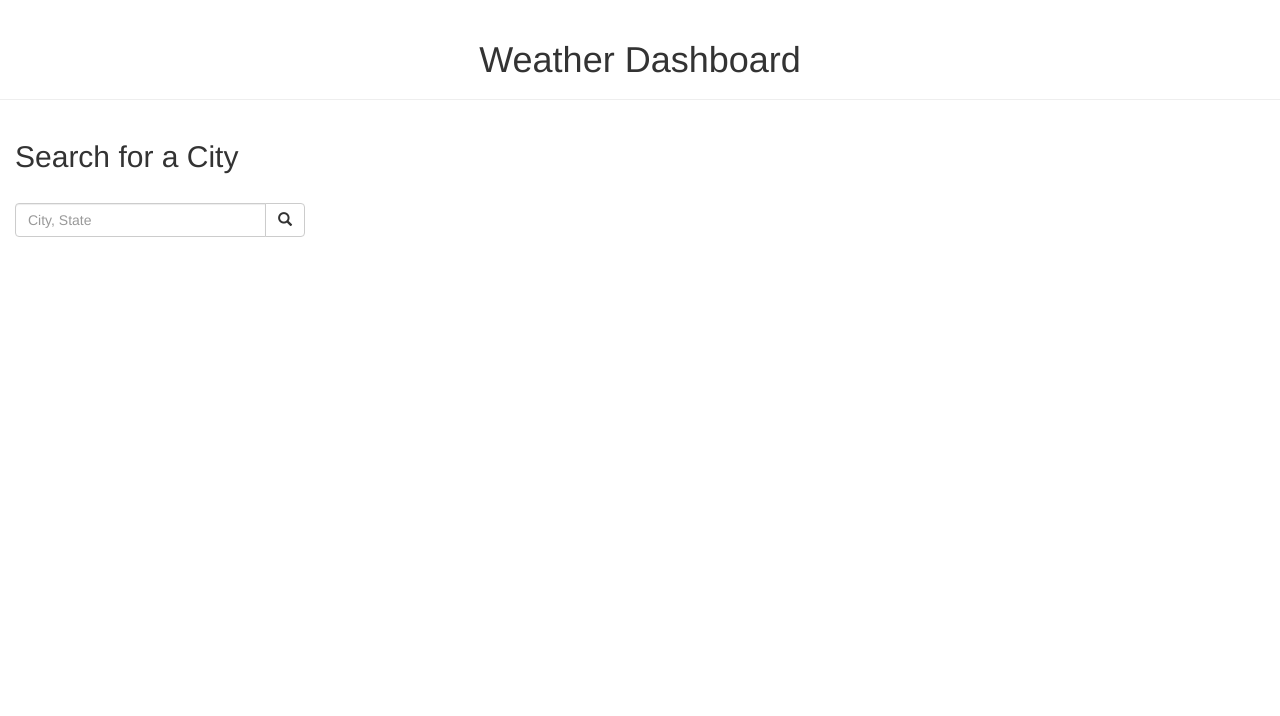
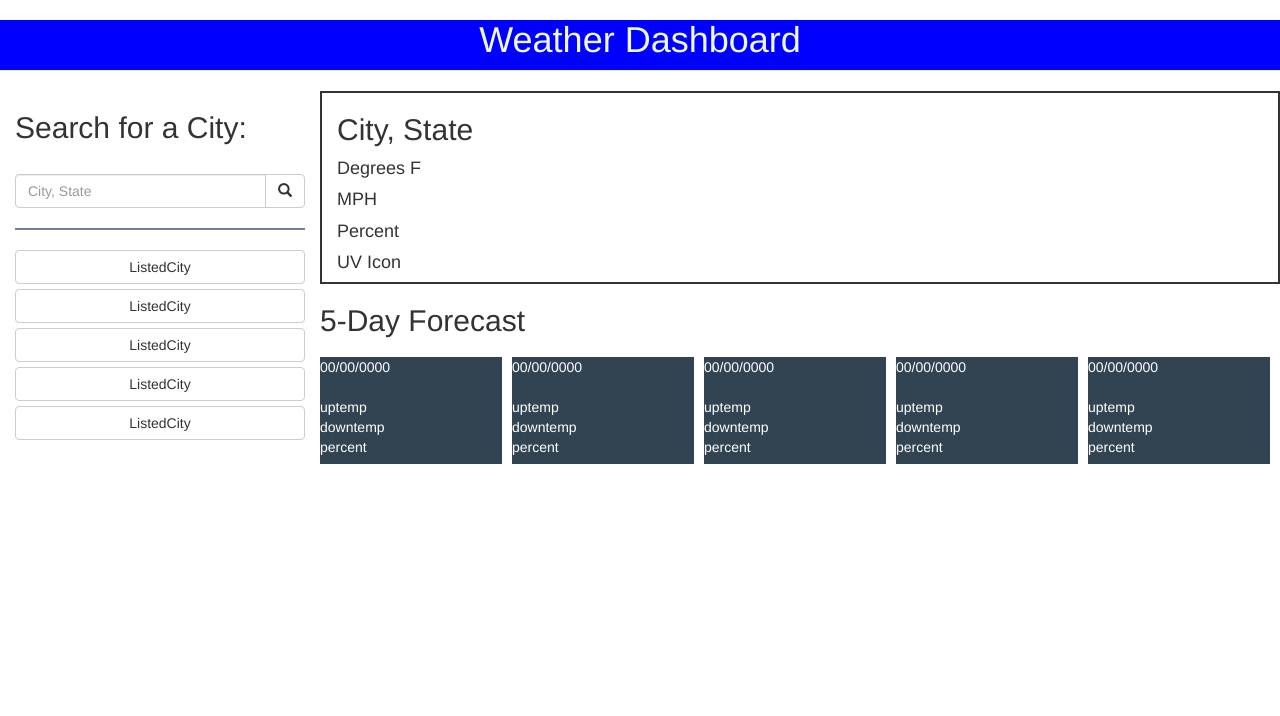
Before and after one commit to LimeRicky84/weatherApp, a plain HTML site: page index.html in a window 1280 px wide. Drawn offline with nearby package versions, Linux system fonts and the light colour scheme.

Commit message:
html and css framework finished

```diff
--- a/assets/script.js
+++ b/assets/script.js
@@ -0,0 +1,7 @@
+const cityEl = document.getElementById("city")
+const tempEl = document.getElementById("temp")
+const windEl = document.getElementById("wind")
+const humidityEl = document.getElementById("humidity")
+const uVindexEl = document.getElementById("index-uv")
+// const cityEl = document.getElementById("city")
+// const cityEl = document.getElementById("city")
--- a/assets/style.css
+++ b/assets/style.css
@@ -0,0 +1,96 @@
+:root {
+    --boxColor: rgb(50, 67, 82);
+}
+
+.page-header {
+    background-color: blue;
+    padding: 0px;
+    margin-top: 0px;
+
+}
+
+h1 {
+    color: aliceblue;
+}
+
+#display {
+  display: grid;
+  grid-template-columns: 1fr;
+  grid-template-rows: 1.2fr 0.6fr 0.6fr 0.6fr 0.6fr;
+  gap: 0px 0px;
+  border: 2px solid;
+  padding-left: 15px;
+  grid-auto-flow: column;
+  grid-template-areas:
+    "sidebar display display"
+    "sidebar forecast forecast"
+    "sidebar . .";
+}
+
+.listed {
+  display: grid;
+  grid-template-columns: 1fr;
+  grid-template-rows: 1fr 1fr 1fr 1fr 1fr 1fr 1fr 1fr 1fr 1fr 1fr 1fr;
+  gap: 5px;
+  grid-auto-flow: column dense;
+}
+
+.heavy {
+  font-size: large;
+}
+
+  .sidebar {
+    grid-area: sidebar;
+
+}
+
+#divide {
+  border-top: 2px solid slategrey;
+}
+
+  .forecast {
+    display: grid;
+    grid-template-columns: 1fr 1fr 1fr 1fr 1fr;
+    grid-template-rows: 0.3fr 1.7fr;
+    gap: 10px 10px;
+    margin-right: 10px;
+    grid-auto-flow: row;
+    grid-template-areas:
+      "head head head head ."
+      "bx1 bx2 bx3 bx4 bx5";
+    grid-area: "forecast";
+}
+
+  .head {
+    grid-area: head;
+}
+
+  .bx1 {
+    grid-area: bx1;
+    background-color: var(--boxColor);
+    color: white;
+}
+
+  .bx2 {
+    grid-area: bx2;
+    background-color: var(--boxColor);
+    color: white;
+}
+
+  .bx3 {
+    grid-area: bx3;
+    background-color: var(--boxColor);
+    color: white;
+}
+
+  .bx4 {
+    grid-area: bx4;
+    background-color: var(--boxColor);
+    color: white;
+}
+
+  .bx5 {
+    grid-area: bx5;
+    background-color: var(--boxColor);
+    color: white;
+}
--- a/index.html
+++ b/index.html
@@ -4,7 +4,7 @@
     <meta charset="UTF-8">
     <meta http-equiv="X-UA-Compatible" content="IE=edge">
     <meta name="viewport" content="width=device-width, initial-scale=1.0">
-    <title>The weather, very peculiar, don't you think?</title>
+    <title>The weather, very peculiar</title>
     <link rel="stylesheet" href="https://maxcdn.bootstrapcdn.com/bootstrap/3.4.1/css/bootstrap.min.css">
   <script src="https://ajax.googleapis.com/ajax/libs/jquery/3.6.0/jquery.min.js"></script>
   <script src="https://maxcdn.bootstrapcdn.com/bootstrap/3.4.1/js/bootstrap.min.js"></script>
@@ -19,7 +19,7 @@
     <div class="container-fluid">
         <div class="row content">
           <div class="col-sm-3 sidenav">
-            <h2>Search for a City</h2>
+            <h2>Search for a City:</h2>
             <ul class="nav nav-pills nav-stacked">
             </ul><br>
             <div class="input-group">
@@ -30,15 +30,62 @@
                 </button>
               </span>
             </div>
+            <hr id ="divide">
+            <div id="city-list" class="listed">
+              <button type="button" class="btn btn-default">ListedCity</button>
+              <button type="button" class="btn btn-default">ListedCity</button>
+              <button type="button" class="btn btn-default">ListedCity</button>
+              <button type="button" class="btn btn-default">ListedCity</button>
+              <button type="button" class="btn btn-default">ListedCity</button>
+            </div>
           </div>
-
-          <div class="col-sm-9">
-
-
-
-
-
-
+            <div id="display">
+                <h2 id="city">City, State</h2>
+                <div class='heavy' id="temp">Degrees F</div>
+                <div class='heavy' id="wind">MPH</div>
+                <div class='heavy' id="humidity">Percent</div>
+                <div class='heavy' id="index-uv">UV Icon</div>
+            </div>
+            <div class="forecast">
+                <h2 class="head">5-Day Forecast</h2>
+                <div class="bx1">
+                    <div class="date1">00/00/0000</div>
+                    <img src="" alt="" class="icon1">
+                    <div class="hitemp1">uptemp</div>
+                    <div class="lotemp1">downtemp</div>
+                    <div class="humid1">percent</div>
+                </div>
+                <div class="bx2">
+                    <div class="date2">00/00/0000</div>
+                    <img src="" alt="" class="icon2">
+                    <div class="hitemp2">uptemp</div>
+                    <div class="lotemp2">downtemp</div>
+                    <div class="humid2">percent</div>
+                </div>
+                <div class="bx3">
+                    <div class="date3">00/00/0000</div>
+                    <img src="" alt="" class="icon3">
+                    <div class="hitemp3">uptemp</div>
+                    <div class="lotemp3">downtemp</div>
+                    <div class="humid3">percent</div>
+                </div>
+                <div class="bx4">
+                    <div class="date4">00/00/0000</div>
+                    <img src="" alt="" class="icon4">
+                    <div class="hitemp4">uptemp</div>
+                    <div class="lotemp4">downtemp</div>
+                    <div class="humid4">percent</div>
+                </div>
+                <div class="bx5">
+                    <div class="date5">00/00/0000</div>
+                    <img src="" alt="" class="icon5">
+                    <div class="hitemp5">uptemp</div>
+                    <div class="lotemp5">downtemp</div>
+                    <div class="humid5">percent</div>
+                </div>
+            </div>
+        </div>
+    </div>
 </body>
 <script src="./assets/script.js"></script>
 </html>
```
Also changed, not shown: 1 other file.
